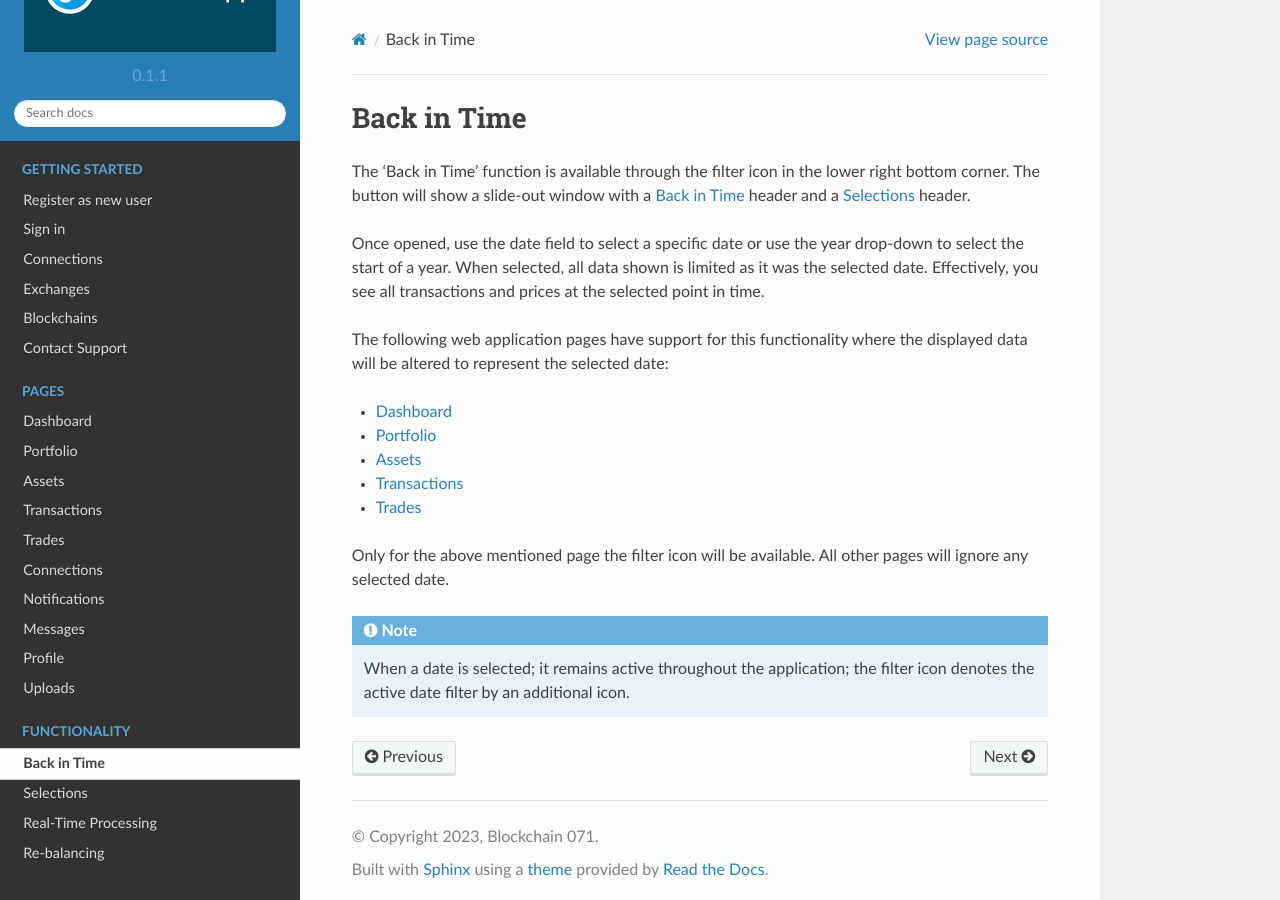
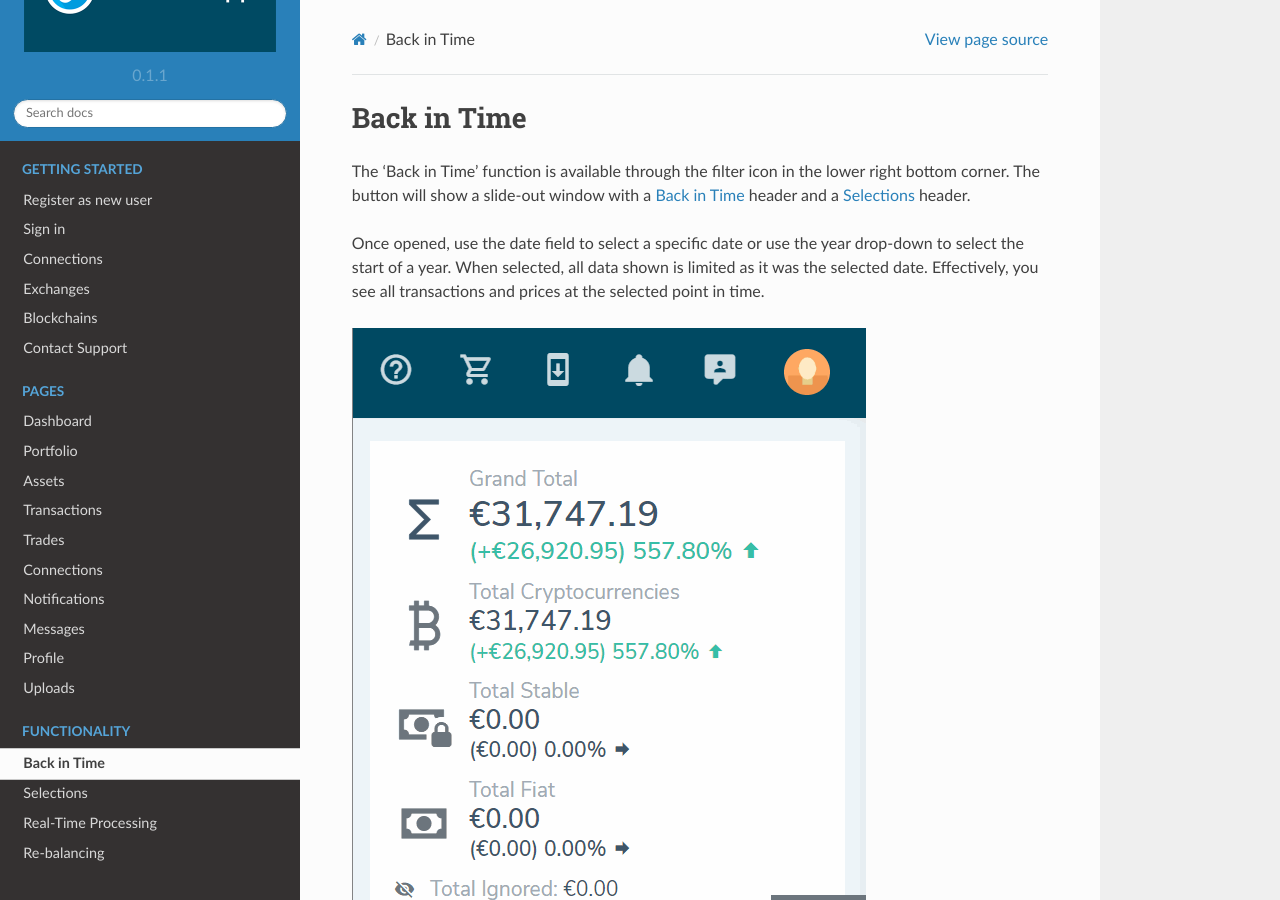
Before and after one commit to eniewold/unchain-readthedocs, a Sphinx documentation site: the page built from docs/source/backintime.rst, in a window 1280 px wide and 900 px high. Built offline with Sphinx 7.4.7 and the Read the Docs theme 2.0.0, drawn with Linux system fonts in a browser that asks for light colours.

Commit message:
backintime animated gif

```diff
--- a/docs/source/backintime.rst
+++ b/docs/source/backintime.rst
@@ -5,6 +5,10 @@ Back in Time
 The 'Back in Time' function is available through the filter icon in the lower right bottom corner. The button will show a slide-out window with a :doc:`backintime` header and a :doc:`selections` header.
 
 Once opened, use the date field to select a specific date or use the year drop-down to select the start of a year. When selected, all data shown is limited as it was the selected date. Effectively, you see all transactions and prices at the selected point in time.
+
+.. only:: html
+
+    .. image:: images/backintime.gif
 
 The following web application pages have support for this functionality where the displayed data will be altered to represent the selected date:
 
```
Also changed, not shown: docs/source/images/backintime.gif (added).
